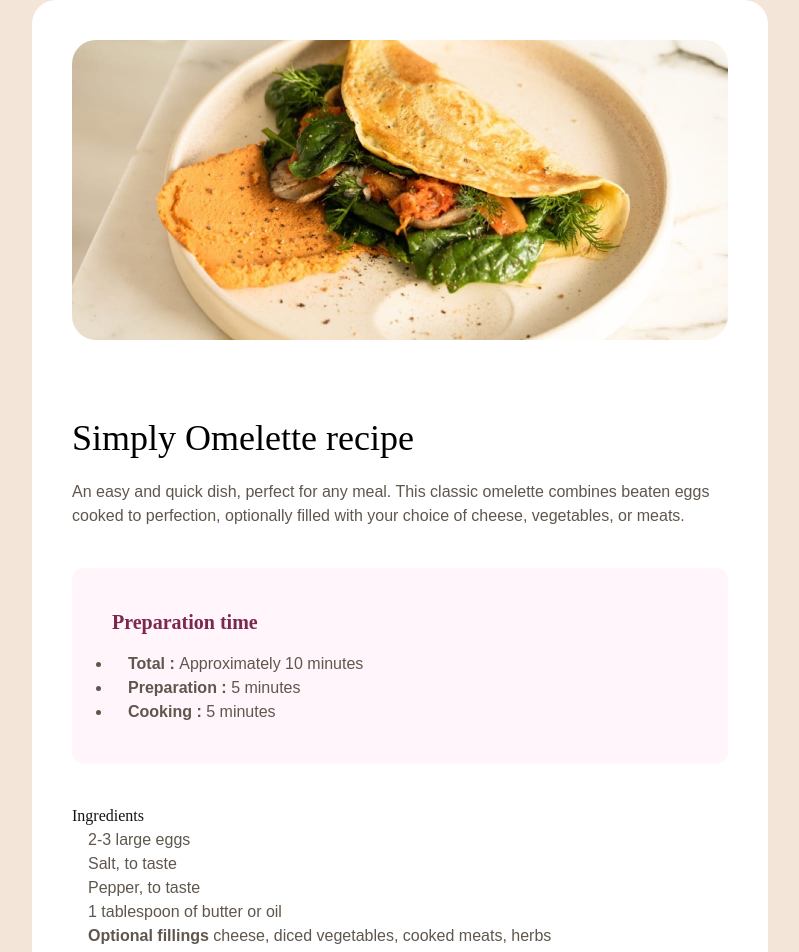
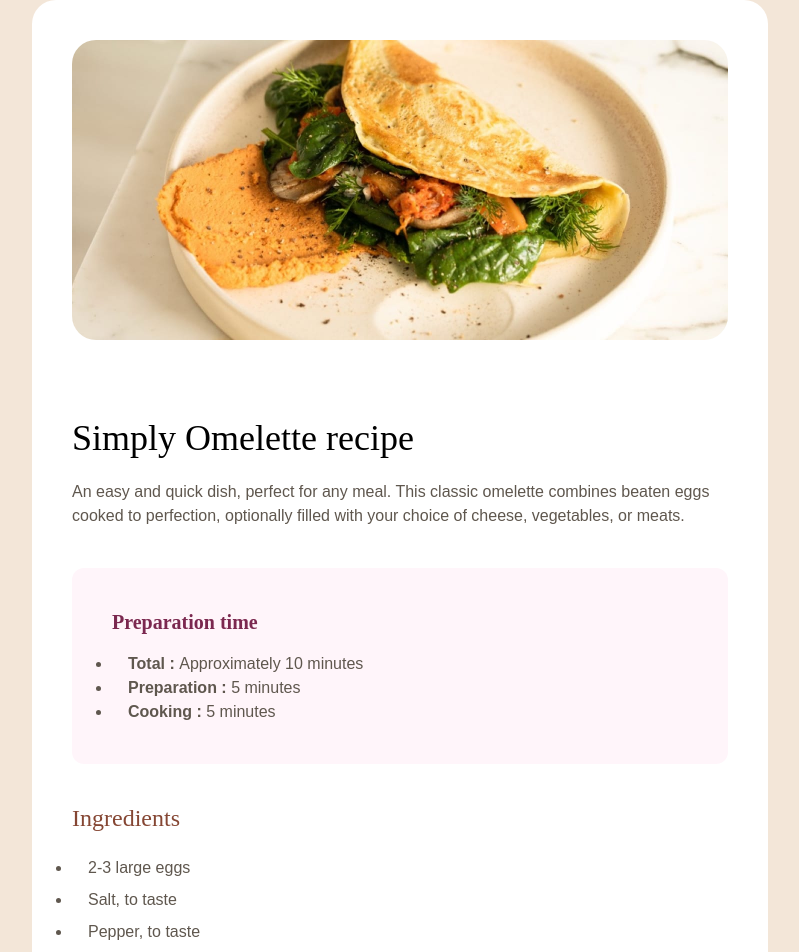
Before and after one commit to Hcmwebs/recipe-page, a React (Vite) app: page / in a window 1280 px wide. Shown: the top 952 px of the page, without its empty margins (240-1039 px from the left). Built offline with nearby package versions, Linux system fonts and the light colour scheme.

Commit message:
modified  and rendered Ingredientes Compo to the Card

```diff
--- a/src/components/Card.jsx
+++ b/src/components/Card.jsx
@@ -1,4 +1,11 @@
-import { Nutrition, ListItem, Hero, PageIntro, Prep } from './index';
+import {
+	Nutrition,
+	ListItem,
+	Hero,
+	PageIntro,
+	Prep,
+	Ingredients,
+} from './index';
 import { ingredients } from '../data';
 const Card = () => {
 	return (
@@ -7,15 +14,8 @@ const Card = () => {
 			<main className='w-full grid grid-cols-1 gap-y-8 lg:gap-y-10 align-center px-8 lg:p-10 mt-10 lg:mt-0'>
 				<PageIntro />
 				<Prep />
+				<Ingredients />
 
-				<section>
-					<h2>Ingredients</h2>
-					<ul>
-						{ingredients.map((listItem) => {
-							return <ListItem key={listItem.id} {...listItem} />;
-						})}
-					</ul>
-				</section>
 				<Nutrition />
 			</main>
 		</div>
--- a/src/components/Ingredients.jsx
+++ b/src/components/Ingredients.jsx
@@ -1,7 +1,17 @@
-import React from 'react';
+import { ingredients } from '../data';
+import { Title, ListItem } from './index';
 
 const Ingredients = () => {
-	return <h1 className='text-3xl text-center'>ingredients goes here</h1>;
+	return (
+		<section className='grid grid-cols-1 gap-y-6'>
+			<Title text='ingredients' />
+			<ul className='list-outside list-disc grid gap-y-2'>
+				{ingredients.map((listItem) => {
+					return <ListItem key={listItem.id} {...listItem} />;
+				})}
+			</ul>
+		</section>
+	);
 };
 
 export default Ingredients;
```
